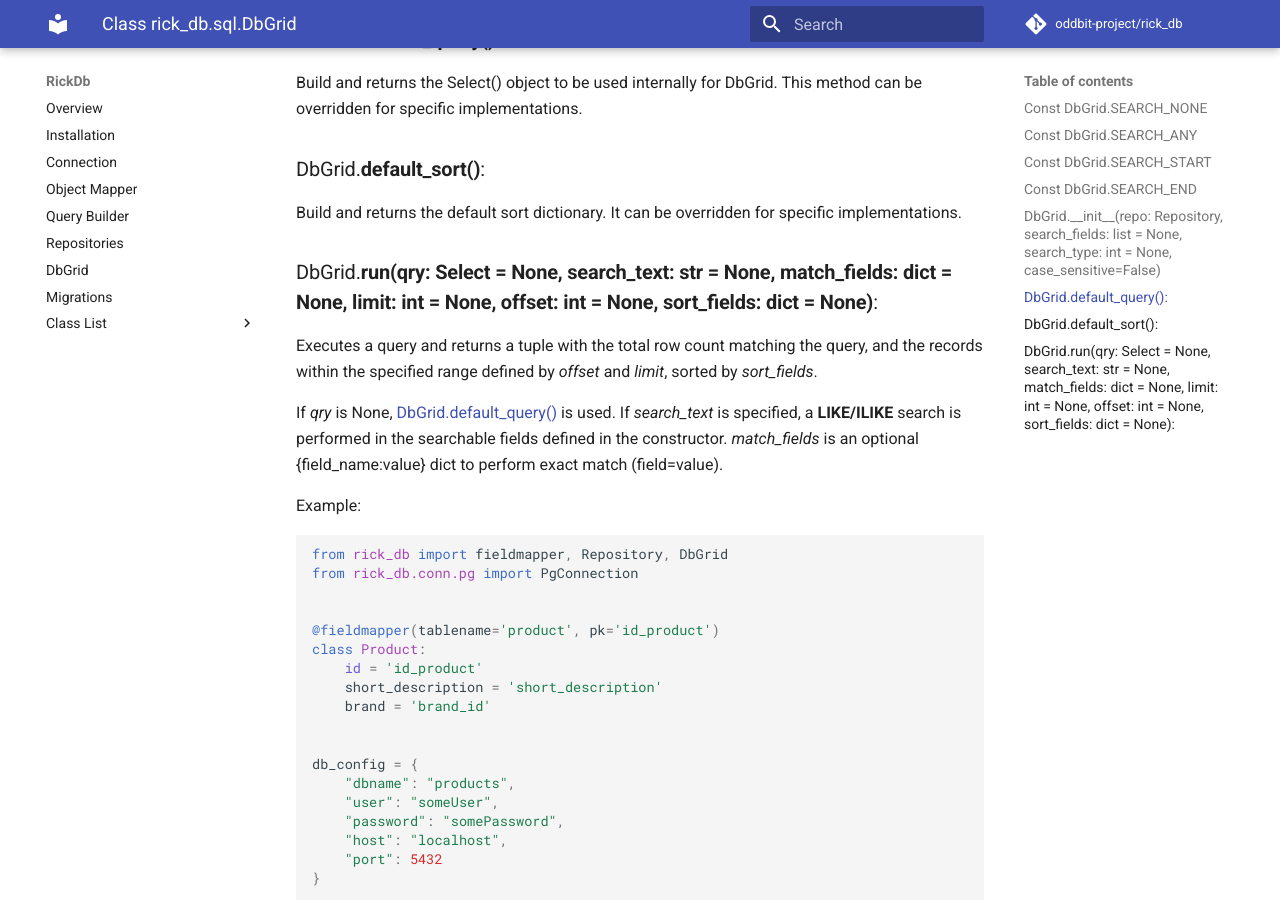
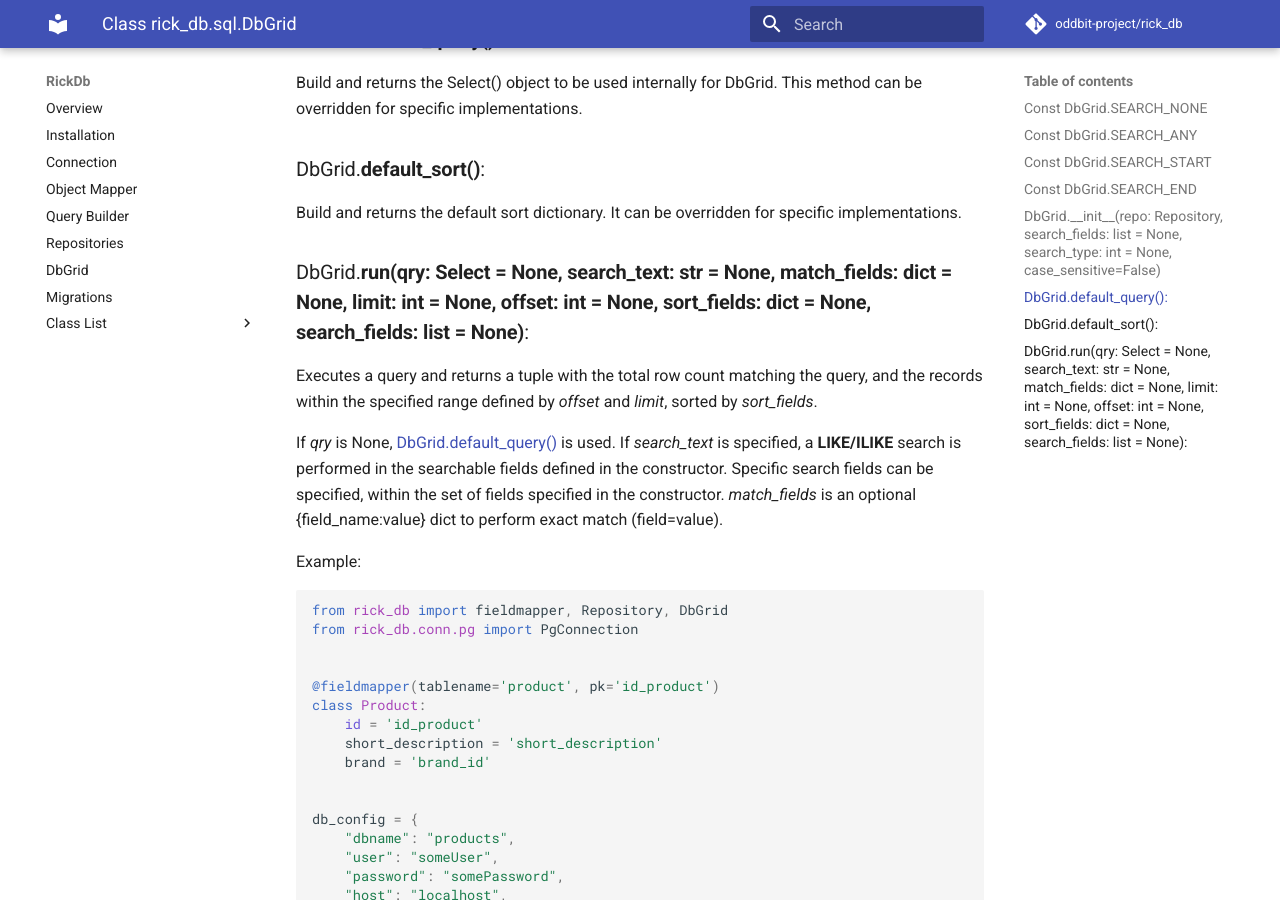
Before and after one commit to oddbit-project/rick_db, an MkDocs documentation site: the page built from docs/classes/dbgrid.md, in a window 1280 px wide and 900 px high, scrolled down 780 px. Built offline with MkDocs 1.6.1 and Material for MkDocs 9.7.7, drawn with Linux system fonts in a browser that asks for light colours; comment, search, counter and statistics services are not loaded.

Commit message:
documentation updates

````diff
--- a/docs/classes/dbgrid.md
+++ b/docs/classes/dbgrid.md
@@ -27,14 +27,15 @@ Build and returns the Select() object to be used internally for DbGrid. This met
 
 Build and returns the default sort dictionary. It can be overridden for specific implementations.
 
-### DbGrid.**run(qry: Select = None, search_text: str = None, match_fields: dict = None, limit: int = None, offset: int = None, sort_fields: dict = None)**:
+### DbGrid.**run(qry: Select = None, search_text: str = None, match_fields: dict = None, limit: int = None, offset: int = None, sort_fields: dict = None, search_fields: list = None)**:
 
 Executes a query and returns a tuple with the total row count matching the query, and the records within the specified range
 defined by *offset* and *limit*, sorted by *sort_fields*.
 
 If *qry* is None, [DbGrid.default_query()](#dbgriddefault_query) is used. If *search_text* is specified, a **LIKE/ILIKE**
-search is performed in the searchable fields defined in the constructor. *match_fields* is an optional {field_name:value}
-dict to perform exact match (field=value).
+search is performed in the searchable fields defined in the constructor. Specific search fields can be specified, within
+the set of fields specified in the constructor. *match_fields* is an optional {field_name:value} dict to perform exact
+match (field=value).
 
 Example:
 ```python
--- a/requirements-dev.txt
+++ b/requirements-dev.txt
@@ -7,6 +7,6 @@ coverage==6.4.4
 tox==3.26.0
 tox-docker==3.1.0
 psycopg2-binary==2.9.3
-mkdocs==1.3.1
-mkdocs-material==8.1.2
-mkdocs-material-extensions==1.0.3
+mkdocs==1.4.2
+mkdocs-material
+mkdocs-material-extensions
````
